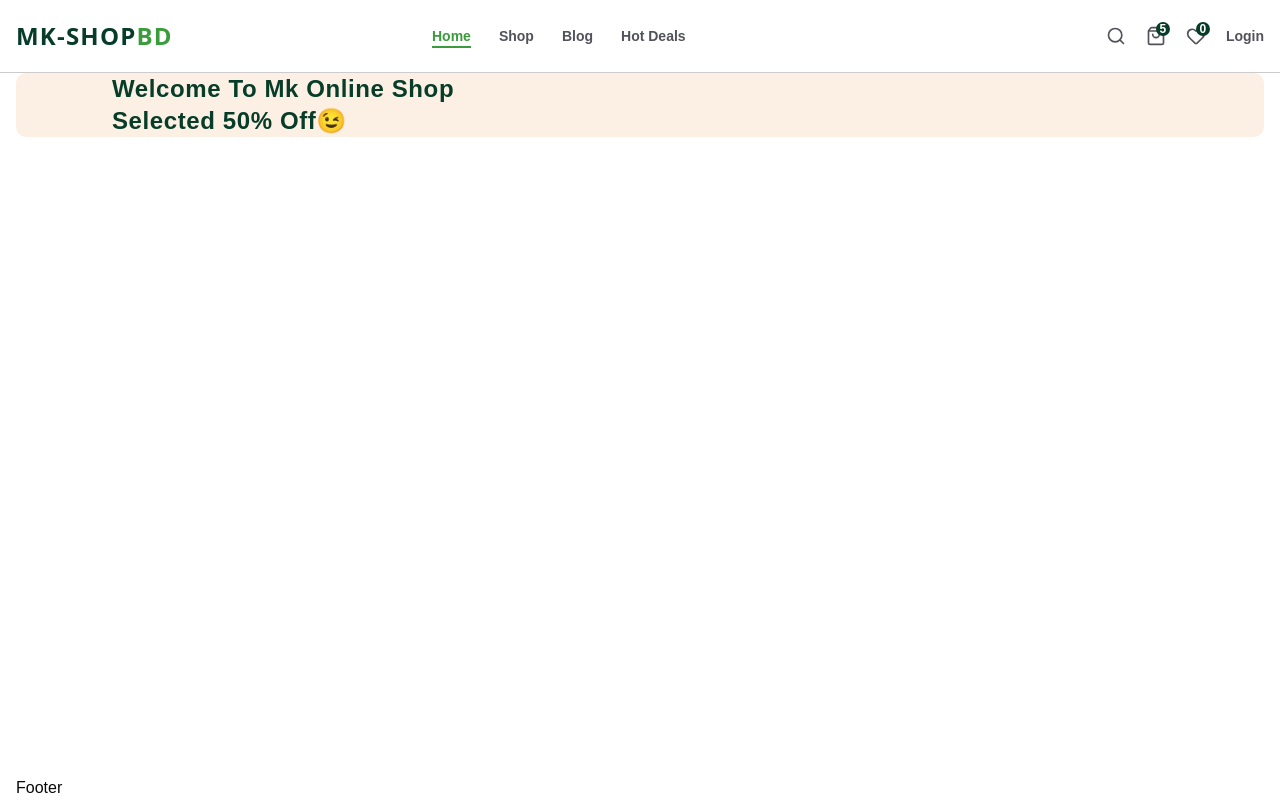
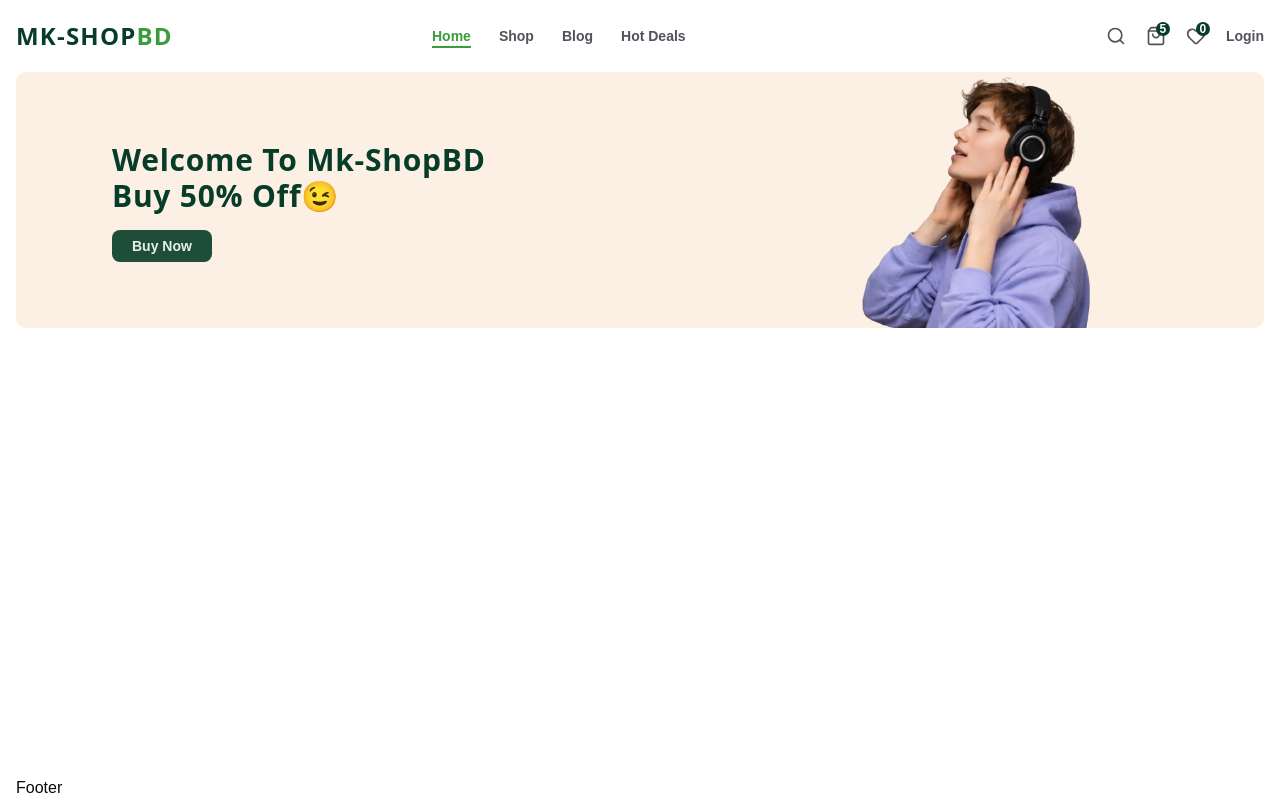
Before and after one commit to mkError420/e-Commerce-by-MK, a Next.js app: page / in a window 1280 px wide. Built offline with nearby package versions, Linux system fonts and the light colour scheme; no server answers.

Commit message:
hero section done

```diff
--- a/app/page.tsx
+++ b/app/page.tsx
@@ -1,6 +1,6 @@
 import Container from '@/components/Container';
 import HomeBanner from '@/components/HomeBanner';
-import { Button } from '@/components/ui/button';
+
 import React from 'react'
 
 const Home = () => {
--- a/components/Header.tsx
+++ b/components/Header.tsx
@@ -15,7 +15,7 @@ const Header = async() => {
   const user =await currentUser();
   console.log("Current User in Header:", user);
   return (
-    <header className='bg-white py-5 border-b border-b-black/20' >
+    <header className='bg-white py-5' >
       <Container className='flex items-center justify-between text-lightColor'>
         {/* Logo */}
         <div className='w-auto md:w-1/3 flex items-center gap-2.5 justify-start md:gap-0 '>
--- a/components/HomeBanner.tsx
+++ b/components/HomeBanner.tsx
@@ -1,17 +1,23 @@
 
 import React from 'react'
 import { Title } from './ui/text'
+import Link from 'next/link'
+import Image from 'next/image'
+import { banner_1 } from '@/images'
 
 const HomeBanner = () => {
   return (
     <div className='py-16 md:py-0 bg-shop_light_pink rounded-lg px-10 lg:px-24 flex items-center justify-between'>
+      <div className='space-y-5'>
+        <Title>
+          Welcome to Mk-ShopBD <br />
+          Buy 50% off😉
+        </Title>
+        <Link href={"/shop"} className='bg-shop_btn_dark_green/90 text-white/90 px-5 py-2 rounded-md text-sm font-semibold hover:text-white hover:bg-shop_dark_green hoverEffect'>Buy Now</Link>
+      </div>
       <div>
-        <Title>
-          Welcome to Mk Online Shop <br />
-          Selected 50% off😉
-        </Title>
+        <Image src={banner_1} alt='banner_1' className='hidden md:inline-flex w-96'/>
       </div>
-      <div></div>
     </div>
   )
 }
--- a/components/ui/text.tsx
+++ b/components/ui/text.tsx
@@ -4,7 +4,7 @@ const Title =({children,className}:{children:React.ReactNode,className?:string})
 
   {
   return (
-    <h2 className={cn("text-2xl font-bold text-shop_dark_green capitalize tracking-wide", className)}>{children}</h2>
+    <h2 className={cn("text-3xl font-bold text-shop_dark_green capitalize tracking-wide font-sans", className)}>{children}</h2>
   );
 };
 
```
